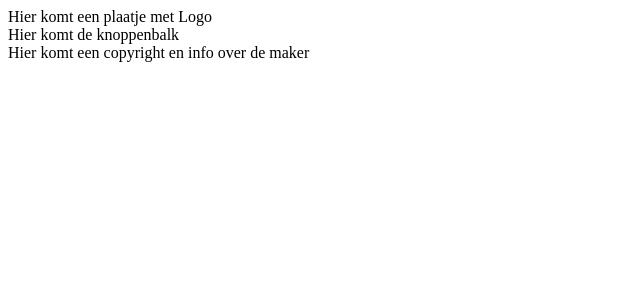
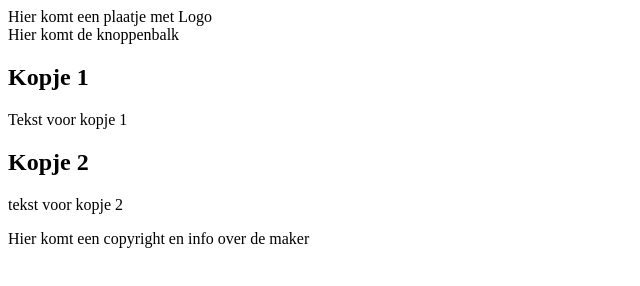
Before and after one commit to StephanVelychko/portfolio_website, a plain HTML site: page index.html in a window 1280 px wide. Shown: the whole page, without its empty margins (0-640 px from the left). Drawn offline with Linux system fonts and the light colour scheme.

Commit message:
added headers

```diff
--- a/index.html
+++ b/index.html
@@ -14,7 +14,12 @@
     </nav>
     <section>
       <article>
-
+        <h2>Kopje 1</h2>
+        <p>Tekst voor kopje 1</p>
+      </article>
+      <article>
+        <h2>Kopje 2</h2>
+        <p>tekst voor kopje 2</p>
       </article>
     </section>
     <footer>
```
